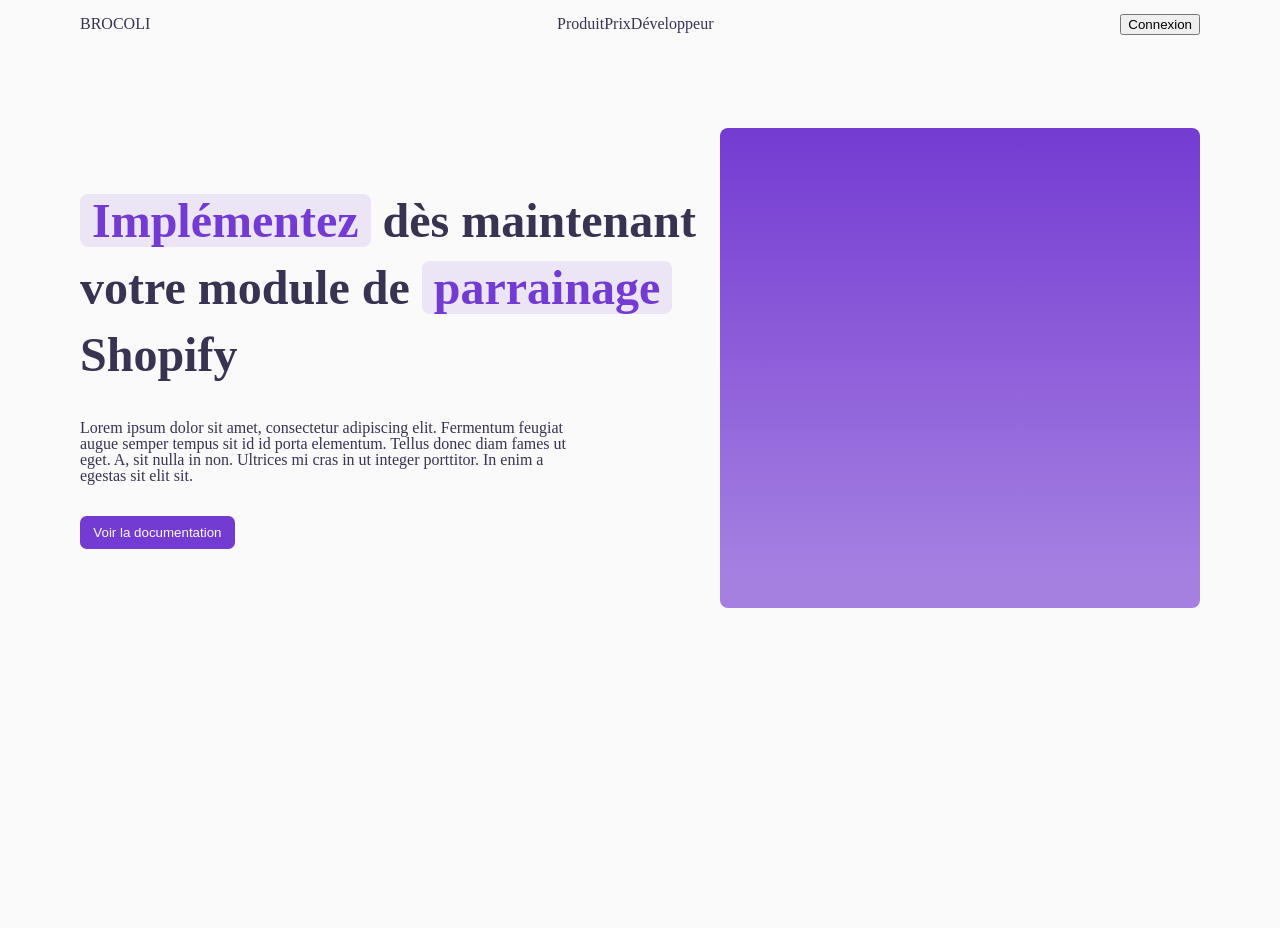
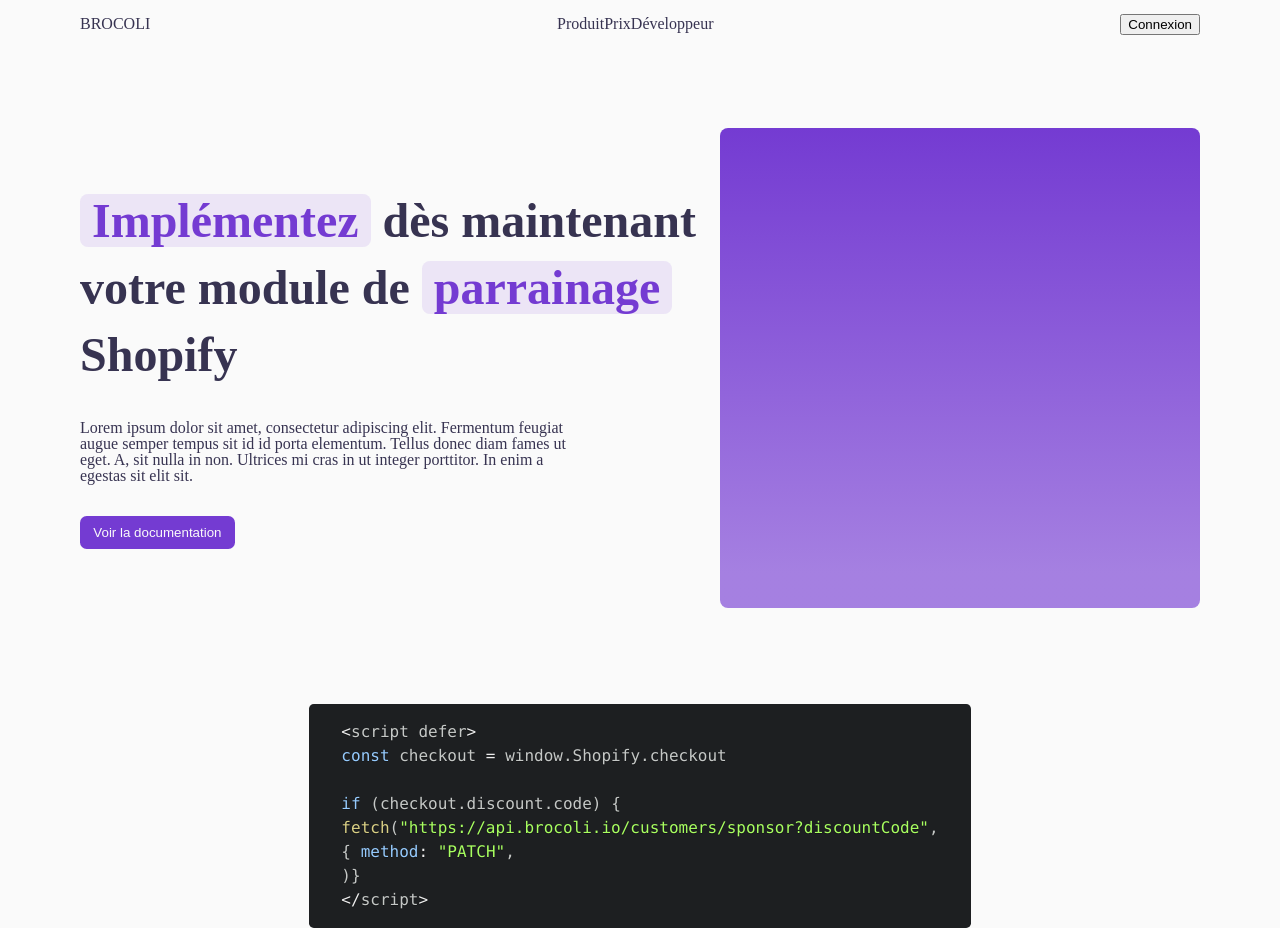
Before and after one commit to MaeWolff/potential-brocoli, a React (Create React App) app: page / in a window 1280 px wide. Before the commit the page ends 800 px from the top, so only its background shows below. Built offline with nearby package versions, Linux system fonts and the light colour scheme.

Commit message:
install prism and add demo code

```diff
--- a/package.json
+++ b/package.json
@@ -12,6 +12,7 @@
     "@types/react-dom": "^17.0.0",
     "@types/styled-components": "^5.1.9",
     "formik": "^2.2.6",
+    "prismjs": "^1.23.0",
     "react": "^17.0.2",
     "react-dom": "^17.0.2",
     "react-router-dom": "^5.2.0",
@@ -47,6 +48,7 @@
     ]
   },
   "devDependencies": {
+    "@types/prismjs": "^1.16.4",
     "@types/react-router-dom": "^5.1.7"
   }
 }
--- a/src/pages/HomePage.tsx
+++ b/src/pages/HomePage.tsx
@@ -1,6 +1,8 @@
-import React from "react";
+import React, { useEffect } from "react";
 import styled from "styled-components";
 import { ButtonSizeEnum } from "../components/base/Button";
+import Prism from "prismjs";
+import "../styles/prism.css";
 
 import { Spacer, Button } from "../components/index";
 import GlobalLayout from "../layouts/GlobalLayout";
@@ -42,6 +44,10 @@
 `;
 
 export default function HomePage() {
+  useEffect(() => {
+    Prism.highlightAll();
+  }, []);
+
   return (
     <GlobalLayout>
       <HeroContainer>
@@ -68,6 +74,20 @@
 
         <HeroDiv />
       </HeroContainer>
+
+      <pre>
+        <code className="language-javascript">
+          {`<script defer>
+const checkout = window.Shopify.checkout
+
+if (checkout.discount.code) {
+fetch("https://api.brocoli.io/customers/sponsor?discountCode",
+{ method: "PATCH",
+)}
+</script>
+`}
+        </code>
+      </pre>
     </GlobalLayout>
   );
 }
--- /dev/null
+++ b/src/styles/prism.css
@@ -0,0 +1,142 @@
+/**
+ * atom-dark theme for `prism.js`
+ * Based on Atom's `atom-dark` theme: https://github.com/atom/atom-dark-syntax
+ * @author Joe Gibson (@gibsjose)
+ */
+
+code[class*="language-"],
+pre[class*="language-"] {
+  color: #c5c8c6;
+  text-shadow: 0 1px rgba(0, 0, 0, 0.3);
+  font-family: Inconsolata, Monaco, Consolas, "Courier New", Courier, monospace;
+  direction: ltr;
+  white-space: pre;
+  word-spacing: normal;
+  word-break: normal;
+  line-height: 1.5;
+
+  -moz-tab-size: 4;
+  -o-tab-size: 4;
+  tab-size: 4;
+
+  -webkit-hyphens: none;
+  -moz-hyphens: none;
+  -ms-hyphens: none;
+  hyphens: none;
+}
+
+/* Code blocks */
+pre[class*="language-"] {
+  overflow: auto;
+  border-radius: 0.3em;
+
+  padding: 1em 2em;
+}
+
+:not(pre) > code[class*="language-"],
+pre[class*="language-"] {
+  background: #1d1f21;
+}
+
+/* Inline code */
+:not(pre) > code[class*="language-"] {
+  padding: 0.1em;
+  border-radius: 0.3em;
+}
+
+.token.comment,
+.token.prolog,
+.token.doctype,
+.token.cdata {
+  color: #7c7c7c;
+}
+
+.token.punctuation {
+  color: #c5c8c6;
+}
+
+.namespace {
+  opacity: 0.7;
+}
+
+.token.property,
+.token.keyword,
+.token.tag {
+  color: #96cbfe;
+}
+
+.token.class-name {
+  color: #ffffb6;
+  text-decoration: underline;
+}
+
+.token.boolean,
+.token.constant {
+  color: #99cc99;
+}
+
+.token.symbol,
+.token.deleted {
+  color: #f92672;
+}
+
+.token.number {
+  color: #ff73fd;
+}
+
+.token.selector,
+.token.attr-name,
+.token.string,
+.token.char,
+.token.builtin,
+.token.inserted {
+  color: #a8ff60;
+}
+
+.token.variable {
+  color: #c6c5fe;
+}
+
+.token.operator {
+  color: #ededed;
+}
+
+.token.entity {
+  color: #ffffb6;
+  cursor: help;
+}
+
+.token.url {
+  color: #96cbfe;
+}
+
+.language-css .token.string,
+.style .token.string {
+  color: #87c38a;
+}
+
+.token.atrule,
+.token.attr-value {
+  color: #f9ee98;
+}
+
+.token.function {
+  color: #dad085;
+}
+
+.token.regex {
+  color: #e9c062;
+}
+
+.token.important {
+  color: #fd971f;
+}
+
+.token.important,
+.token.bold {
+  font-weight: bold;
+}
+
+.token.italic {
+  font-style: italic;
+}
```
Also changed, not shown: 1 other file (tests, documents, lock files or other folders).
